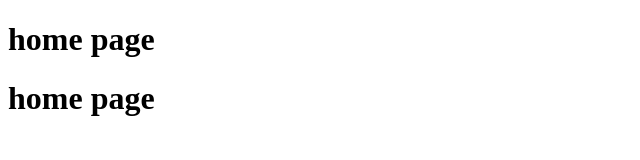
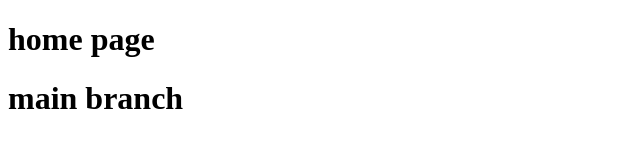
Before and after one commit to Riya432/undo-commands, a plain HTML site: page home.html in a window 1280 px wide. Shown: the whole page, without its empty margins (0-640 px from the left). Drawn offline with Linux system fonts and the light colour scheme.

Commit message:
update in main branch

```diff
--- a/home.html
+++ b/home.html
@@ -7,6 +7,6 @@
 </head>
 <body>
     <h1>home page</h1>
-    <h1>home page</h1>
+    <h1>main branch</h1>
 </body>
 </html>
```
